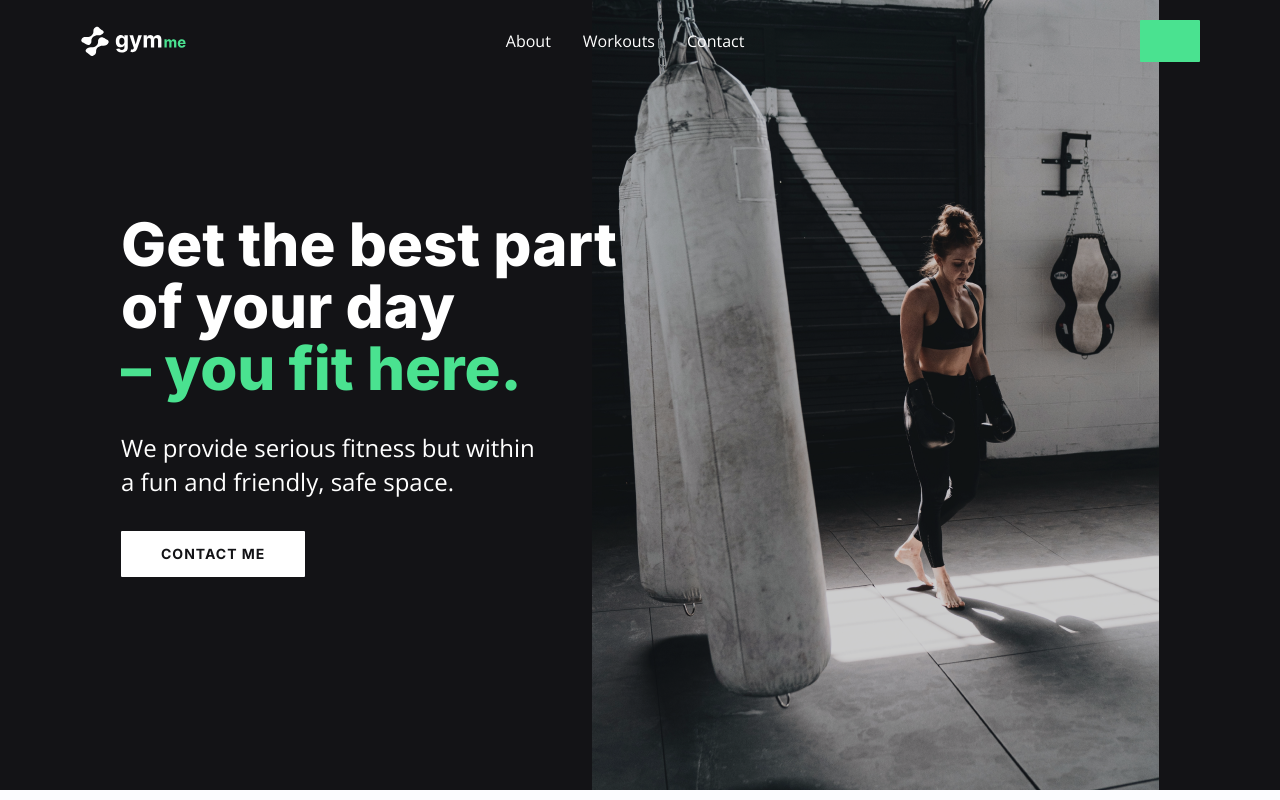
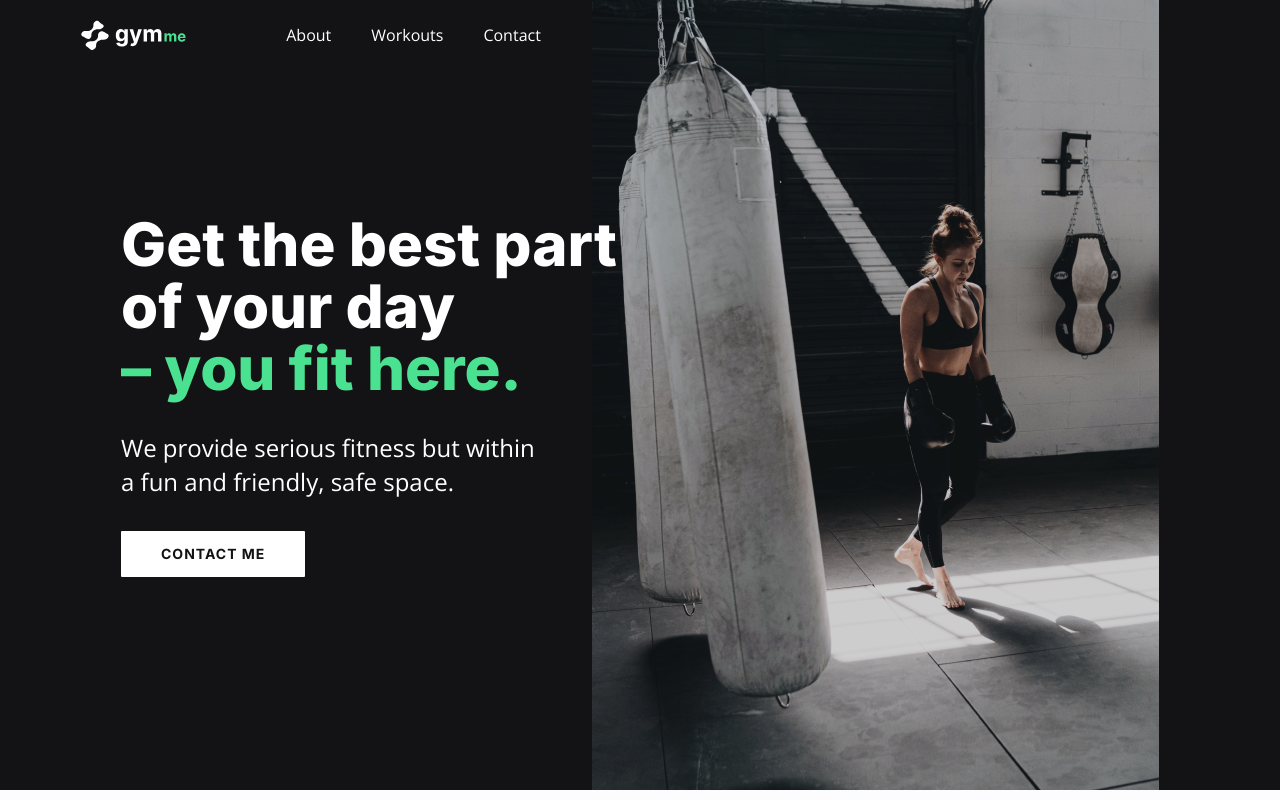
Before and after one commit to MaksBernatowicz/personal-trainer-landing, a React (Create React App) app: page / in a window 1280 px wide. Shown: the top 800 px of the page. Built offline with nearby package versions, Linux system fonts and the light colour scheme; the HTML template or start-up script is replaced by a standard one.

Commit message:
adding props to Navmobile and clearing code

```diff
--- a/src/components/About.js
+++ b/src/components/About.js
@@ -10,7 +10,10 @@ const About = () => {
   // destructure about data
   const { title, subtitle1, subtitle2, icon, link } = about;
   return (
-    <section className="py-[80px] md:py-[110px] lg:pt-[140px] lg:pb-[180px]">
+    <section
+      id="about"
+      className="py-[80px] md:py-[110px] lg:pt-[140px] lg:pb-[180px]"
+    >
       <div className="container mx-auto px-[20px] lg:px-[135px]">
         {/* section title */}
         <div
--- a/src/components/Contact.js
+++ b/src/components/Contact.js
@@ -1,7 +1,7 @@
 import React from "react";
 
 const Contact = () => {
-  return <div>Contact</div>;
+  return <div id="contact">Contact</div>;
 };
 
 export default Contact;
--- a/src/components/Header.js
+++ b/src/components/Header.js
@@ -11,7 +11,9 @@ import NavMobile from "./NavMobile";
 import { RiMenu4Fill, RiCloseFill } from "react-icons/ri";
 
 const Header = () => {
+  // header state
   const [isActive, setIsActive] = useState(false);
+  // nav mobile state
   const [navMobile, setNavMobile] = useState(false);
 
   useEffect(() => {
@@ -22,28 +24,20 @@ const Header = () => {
   });
 
   // destructure header data
-  const { logo, btnLoginText, btnSignupText } = header;
+  const { logo } = header;
   return (
     <header
       className={`${
-        isActive ? "bg-neutral-500 py-[16px]" : "bg-opacity-60 py-[20px]"
-      } fixed max-w-[1440px] left-0 right-0 mx-auto flex justify-between items-center px-[20px] lg:px-[80px] z-30 transition-all duration-300`}
+        isActive ? "bg-neutral-500 py-[16px]" : "bg-transparent py-[20px]"
+      } fixed max-w-[1440px] left-0 right-0 mx-auto flex justify-start items-center px-[20px] lg:px-[80px] z-30 transition-all duration-300`}
     >
       {/* logo */}
       <a href="/">
-        <img className="h-[30px]" src={logo} alt="" />
+        <img className="h-[30px] mr-[100px]" src={logo} alt="logo" />
       </a>
 
       {/* nav - initially hidden - show in desktop mode */}
       <Nav />
-
-      {/* buttons - initally hidden - show in desktop mode */}
-      <div className="hidden lg:flex space-x-4">
-        <button className="btn btn-sm text-white hover:text-primary-200 transition">
-          {btnLoginText}
-        </button>
-        <button className="btn btn-sm btn-primary">{btnSignupText}</button>
-      </div>
 
       {/* nav menu button - hide on desktop */}
       <div
@@ -58,7 +52,7 @@ const Header = () => {
       </div>
 
       {/* nav mobile - hide on desktop */}
-      <NavMobile navMobile={navMobile} />
+      <NavMobile navMobile={navMobile} setNavMobile={setNavMobile} />
     </header>
   );
 };
--- a/src/components/Nav.js
+++ b/src/components/Nav.js
@@ -6,11 +6,11 @@ import { nav } from "../data";
 const Nav = () => {
   return (
     <nav className="hidden lg:flex">
-      <ul className="flex gap-x-8 text-white">
+      <ul className="flex gap-x-10 text-white">
         {nav.map((item, idx) => {
           return (
             <li key={idx}>
-              <a href="#" className="hover:text-primary-200 transition">
+              <a href={item.href} className="hover:text-primary-200 transition">
                 {item.name}
               </a>
             </li>
--- a/src/components/NavMobile.js
+++ b/src/components/NavMobile.js
@@ -3,29 +3,30 @@ import React from "react";
 // import data
 import { nav } from "../data";
 
-const NavMobile = ({ navMobile }) => {
+const NavMobile = (props) => {
   return (
     <nav
       className={`${
-        navMobile ? "min-h-screen" : "min-h-0"
-      } w-full fixed top-0 left-0 right-0 bg-neutral-500 -bottom-12 -z-10 lg:hidden overflow-hidden transition-all h-0`}
+        props.navMobile ? "min-h-screen" : "min-h-0"
+      } lg:hidden w-full bg-neutral-500 fixed top-0 left-0 right-0 -bottom-12 -z-10 overflow-hidden transition-all h-0`}
     >
-      <ul className="w-full top-0 left-0 h-full flex flex-col justify-center items-center gap-y-8">
+      <ul className="w-full h-full flex flex-col justify-center items-center gap-y-8">
         {nav.map((item, idx) => {
           return (
             <li key={idx}>
-              <a className="text-white text-body-md" href={item.href}>
+              <a
+                onClick={() => {
+                  props.setNavMobile(false);
+                }}
+                className="text-white text-body-md"
+                href={item.href}
+              >
                 {item.name}
               </a>
             </li>
           );
         })}
       </ul>
-      {/* buttons */}
-      <div className="-mt-44 flex justify-center gap-x-8">
-        <button className="btn btn-lg text-white">Log in</button>
-        <button className="btn btn-lg btn-primary">Sign up</button>
-      </div>
     </nav>
   );
 };
--- a/src/components/Workouts.js
+++ b/src/components/Workouts.js
@@ -10,7 +10,7 @@ const Workouts = () => {
   // destructure workouts data
   const { title, icon } = workouts;
   return (
-    <section className="section">
+    <section id="workouts" className="section">
       {/* section title */}
       <div
         className="section-title-group max-w-[540px] mx-auto px-4 lg:px-0"
--- a/src/data.js
+++ b/src/data.js
@@ -17,9 +17,9 @@ export const header = {
 };
 
 export const nav = [
-  { name: "About", href: "/" },
-  { name: "Workouts", href: "/" },
-  { name: "Contact", href: "/" },
+  { name: "About", href: "#about" },
+  { name: "Workouts", href: "#workouts" },
+  { name: "Contact", href: "#contact" },
 ];
 
 export const banner = {
```
